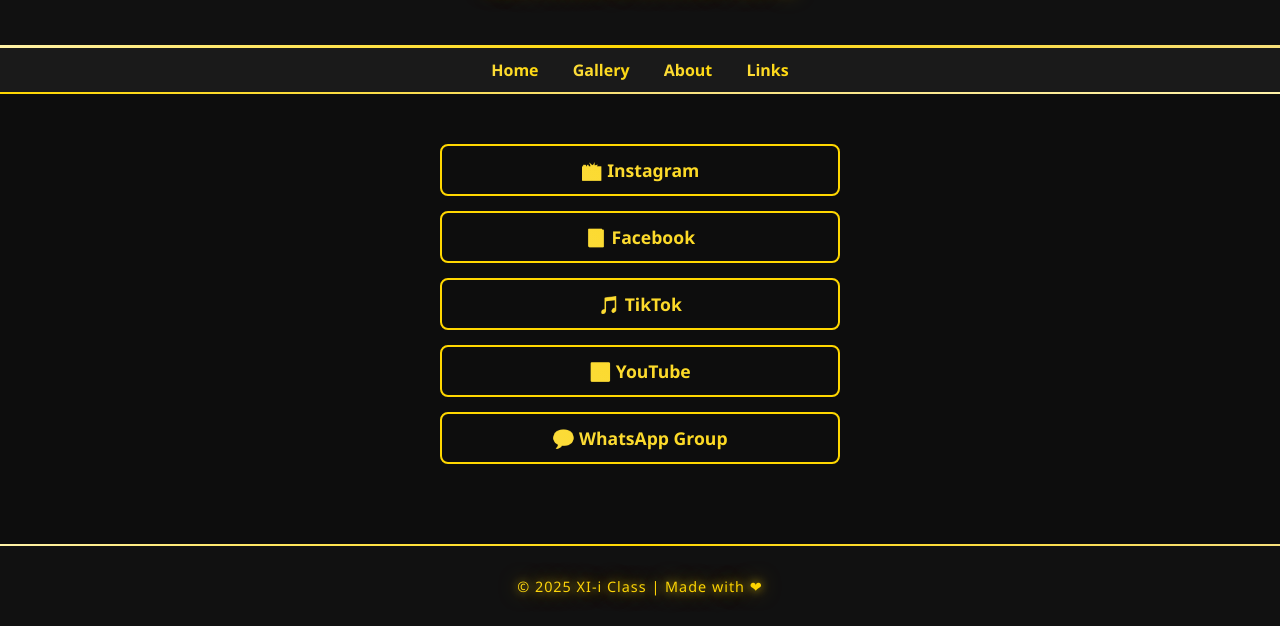
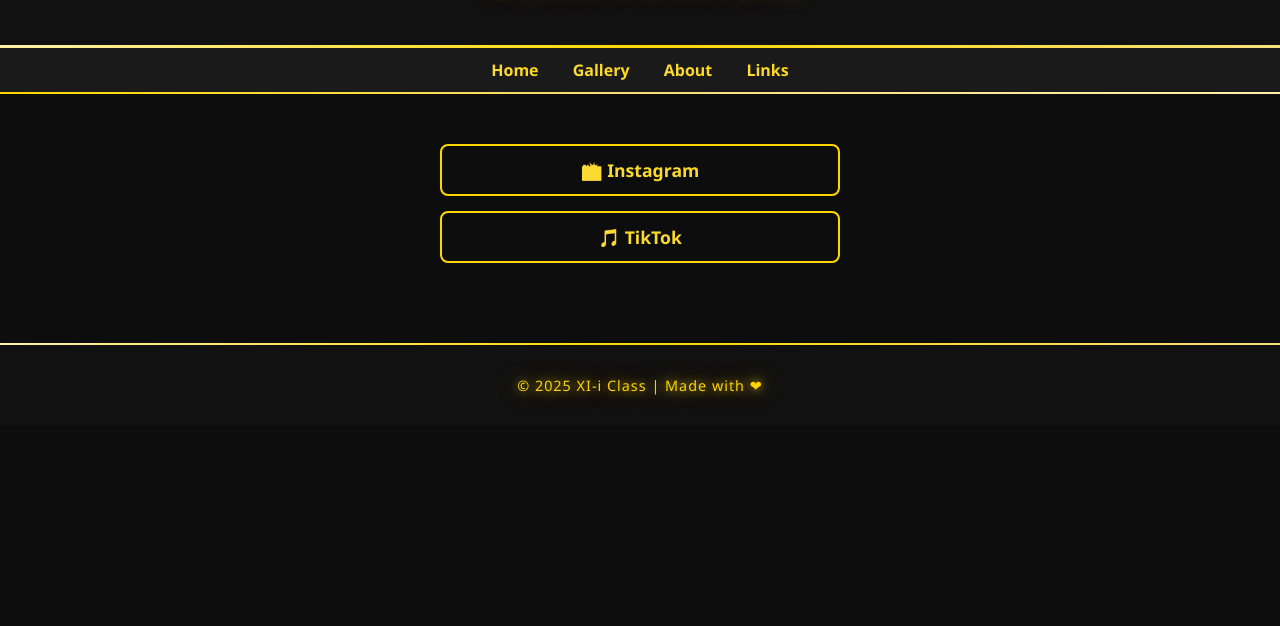
Before and after one commit to nagma-ui/11-i, a plain HTML site: page links.html in a window 1280 px wide. Shown: the part 266-892 px from the top of the page. After the commit the page ends 800 px from the top, so only its background shows below. Drawn offline with Linux system fonts and the light colour scheme.

Commit message:
Update links.html

```diff
--- a/links.html
+++ b/links.html
@@ -24,10 +24,7 @@
     <section class="links">
       <ul>
         <li><a href="https://www.instagram.com/xi_imperial" target="_blank">📸 Instagram</a></li>
-        <li><a href="https://www.facebook.com/" target="_blank">📘 Facebook</a></li>
-        <li><a href="https://www.tiktok.com/" target="_blank">🎵 TikTok</a></li>
-        <li><a href="https://www.youtube.com/" target="_blank">▶️ YouTube</a></li>
-        <li><a href="https://wa.me/6281234567890" target="_blank">💬 WhatsApp Group</a></li>
+        <li><a href="https://open.spotify.com/playlist/4xAfCAO2HkGDBrPrhaeoty?si=TrYuD2V6QnWrm3K0oAhvaw" target="_blank">🎵 TikTok</a></li>
       </ul>
     </section>
   </main>
```
